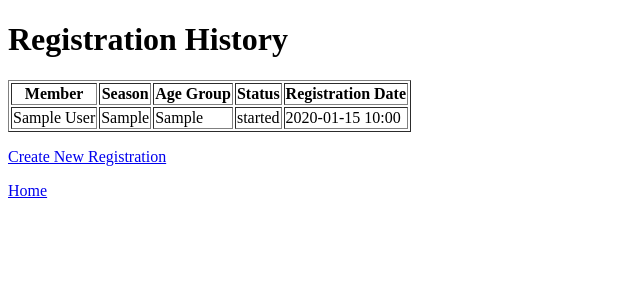
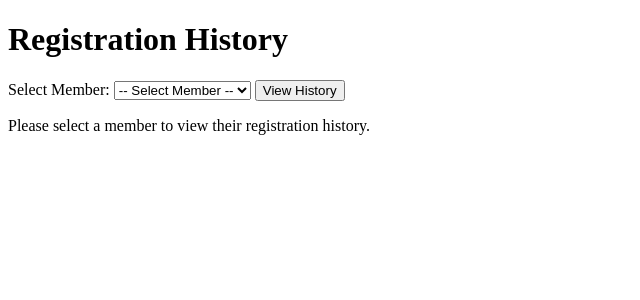
Before and after one commit to RW675/MSD426IBSU1, a Flask app: page /registrations/history in a window 1280 px wide. Shown: the top 300 px of the page, without its empty margins (0-640 px from the left). Run offline with Flask 3, Linux system fonts and the light colour scheme; tables that the repository leaves empty hold one stand-in row (values such as "Sample post").

Commit message:
Implement member registration history

```diff
--- a/app.py
+++ b/app.py
@@ -2,21 +2,28 @@ import os
 
 from flask import Flask, render_template, request, redirect, url_for
 from datetime import datetime
+
 from models import db, Member, Registration
 
+
 app = Flask(__name__)
+
 app.config["SQLALCHEMY_DATABASE_URI"] = os.environ.get(
     "DATABASE_URL",
     "sqlite:///warrigal_park.db",
 )
+
 db.init_app(app)
+
 
 with app.app_context():
     db.create_all()
 
+
 @app.route("/")
 def home():
     return "Warrigal Park FC app is running!"
+
 
 @app.route("/registrations/new", methods=["GET", "POST"])
 def new_registration():
@@ -29,19 +36,32 @@ def new_registration():
         try:
             if not all((name, dob_str, season, age_group)):
                 raise ValueError
-            dob = datetime.strptime(dob_str, "%Y-%m-%d").date()
+
+            dob = datetime.strptime(
+                dob_str,
+                "%Y-%m-%d",
+            ).date()
+
         except (TypeError, ValueError):
             return render_template(
                 "registration_form.html",
-                error="Please provide a valid name, date of birth, season, and age group.",
+                error=(
+                    "Please provide a valid name, date of birth, "
+                    "season, and age group."
+                ),
             ), 400
 
-        member = Member(name=name, date_of_birth=dob)
+        member = Member(
+            name=name,
+            date_of_birth=dob,
+        )
+
         registration = Registration(
             member=member,
             season=season,
             age_group=age_group,
         )
+
         db.session.add(registration)
         db.session.commit()
 
@@ -49,16 +69,30 @@ def new_registration():
 
     return render_template("registration_form.html")
 
+
 @app.route("/registrations/history")
 def registration_history():
-    registrations = Registration.query.order_by(
-        Registration.created_at.desc()
-    ).all()
+    members = Member.query.order_by(Member.name.asc()).all()
+
+    selected_member_id = request.args.get("member_id", type=int)
+
+    registrations = []
+
+    if selected_member_id:
+        registrations = (
+            Registration.query
+            .filter_by(member_id=selected_member_id)
+            .order_by(Registration.created_at.desc())
+            .all()
+        )
 
     return render_template(
         "registration_history.html",
+        members=members,
         registrations=registrations,
+        selected_member_id=selected_member_id,
     )
+
 
 if __name__ == "__main__":
     app.run()
--- a/templates/registration_history.html
+++ b/templates/registration_history.html
@@ -4,17 +4,52 @@
     <title>Registration History - Warrigal Park FC</title>
 </head>
 <body>
+
     <h1>Registration History</h1>
 
+    <form method="GET" action="{{ url_for('registration_history') }}">
+
+        <label for="member_id">Select Member:</label>
+
+        <select name="member_id" id="member_id" required>
+
+            <option value="">-- Select Member --</option>
+
+            {% if not selected_member_id %}
+                {% for member in members %}
+                    <option value="{{ member.id }}">
+                        {{ member.name }}
+                    </option>
+                {% endfor %}
+            {% else %}
+                {% for member in members %}
+                    {% if member.id == selected_member_id %}
+                        <option value="{{ member.id }}" selected>
+                            {{ member.name }}
+                        </option>
+                    {% endif %}
+                {% endfor %}
+            {% endif %}
+
+        </select>
+
+        <button type="submit">View History</button>
+
+    </form>
+
+    {% if selected_member_id %}
+
+        <h2>Registration Records</h2>
+
         {% if registrations %}
-        <table border="1">
+
+            <table border="1" cellpadding="8">
                 <thead>
                     <tr>
                         <th>Member</th>
                         <th>Season</th>
                         <th>Age Group</th>
                         <th>Status</th>
-                    <th>Registration Date</th>
                     </tr>
                 </thead>
 
@@ -25,25 +60,22 @@
                             <td>{{ registration.season }}</td>
                             <td>{{ registration.age_group }}</td>
                             <td>{{ registration.status.value }}</td>
-                    <td>{{ registration.created_at.strftime("%Y-%m-%d %H:%M") }}</td>
                         </tr>
                     {% endfor %}
                 </tbody>
             </table>
+
         {% else %}
-        <p>No registration history found.</p>
+
+            <p>No registration records found for this member.</p>
+
         {% endif %}
 
-    <p>
-        <a href="{{ url_for('new_registration') }}">
-            Create New Registration
-        </a>
-    </p>
+    {% else %}
 
-    <p>
-        <a href="{{ url_for('home') }}">
-            Home
-        </a>
-    </p>
+        <p>Please select a member to view their registration history.</p>
+
+    {% endif %}
+
 </body>
 </html>
```
Also changed, not shown: tests/test_registration.py (+121 -12 lines). Lines whose indentation alone changed are shown as unchanged.
